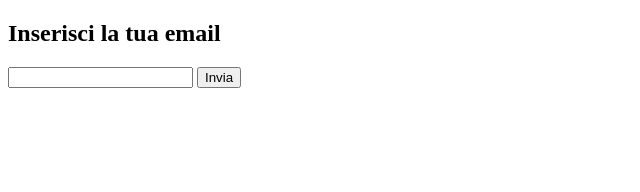
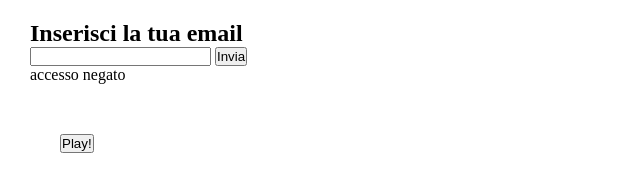
Before and after one commit to edocico/js-mail-dadi, a plain HTML site: page index.html in a window 1280 px wide. Both pictures are taken after a click on the button "Invia". Shown: the whole page, without its empty margins (0-640 px from the left). Drawn offline with Linux system fonts and the light colour scheme.

Commit message:
add email verification

```diff
--- a/css/style.css
+++ b/css/style.css
@@ -0,0 +1,17 @@
+* {
+    margin: 0;
+    padding: 0;
+    box-sizing: border-box;
+}
+
+main {
+    padding: 20px 30px;
+}
+
+.c-red {
+    color: red;
+}
+
+.play-dadi {
+    padding: 50px 30px;
+}
--- a/index.html
+++ b/index.html
@@ -8,10 +8,19 @@
 </head>
 <body>
 
-    <main>
+    <main id="main">
         <h2>Inserisci la tua email</h2>
-        <input class="input-email" type="email">
+        <input name="input-email" class="input-email" type="email">
         <button id="send-button">Invia</button>
+        <p class="accesso" id="access-p"></p>
+        <section class="play-dadi">
+            <div class="play-button">
+                <button id="play-button">Play!</button>
+            </div>
+            <div>
+
+            </div>
+        </section>
     </main>
 
     <script src="./js/app.js"></script>
--- a/js/app.js
+++ b/js/app.js
@@ -7,6 +7,12 @@ console.log('hello world')
 const sendButtonDOMElement = document.getElementById('send-button')
 
 const inputEmailDOMElement = document.querySelector('.input-email')
+
+const mainDOMElement = document.getElementById('main')
+
+const pDOMElement = document.getElementById('access-p')
+
+const playBtnDOMElement = document.getElementById('play-button')
 
 // creo un array di email
 
@@ -23,7 +29,7 @@ console.log(emailArray)
 
 // dichiaro una variabile per salvare il valore dell'array length
 
-let arrayLength = emailArray.length
+const arrayLength = emailArray.length
 
 console.log(arrayLength)
 
@@ -36,9 +42,43 @@ sendButtonDOMElement.addEventListener('click', function() {
 
     // pusho il valore recuperato nell'array
 
-    emailArray.push(userEmail)
+    //emailArray.push(userEmail)
+
+    // dichiaro variabile accesso a cui assegno valore false di default
+
+    let accesso = false
 
     console.log(emailArray)
 
-    console.log(arrayLength)
+    console.log(arrayLength, emailArray.length)
+
+    // ciclo l'array
+
+    for (let i = 0; i < arrayLength; i++) {
+
+        // dichiaro variabile mail per salvare il valore dell'index dell'array
+        let mail = emailArray[i]
+        console.log(mail)
+
+        // con la condizionale se a una delle email presenti nell'array corrisponde la email inserita dall'utente
+        if (userEmail === mail) {
+            // se ne trovo una la variabile accesso assume il valore true
+            accesso = true
+        }
+    }
+    // se la variabile accesso assume il valore true allora l'accesso è consentito altrimenti no
+    if ( accesso === true) {
+
+        pDOMElement.innerHTML = 'accesso consentito'
+
+    } else {
+        pDOMElement.innerHTML = 'accesso negato'
+    }
+
+    if (accesso === true) {
+        playBtnDOMElement.addEventListener('click', function() {
+
+        })
+    }
+
 })
```
